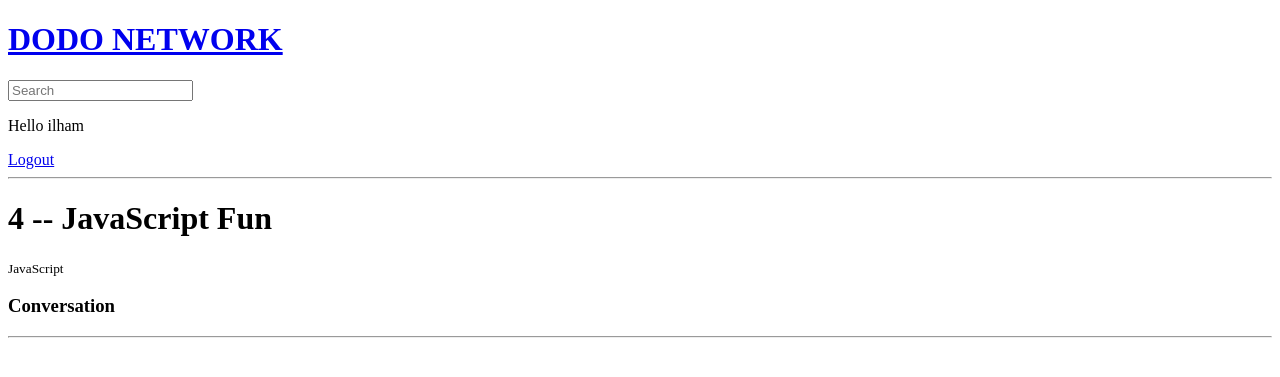
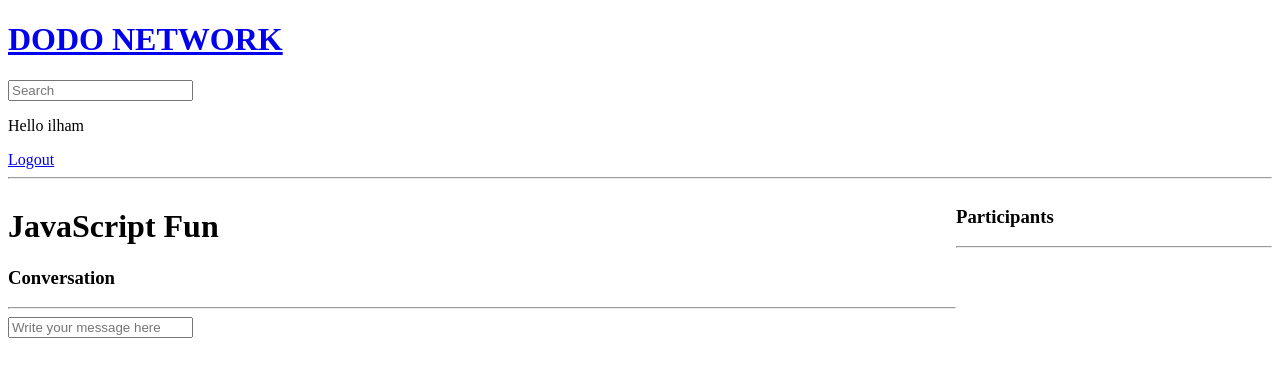
Before and after one commit to Mir-Ilham/Dodo-Network, a Django app: page /room/4/ in a window 1280 px wide. Shown: the top 377 px of the page. Run offline with Django 4.2, Linux system fonts and the light colour scheme; a user stored in the database is signed in; data comes from the database, SQL or seed files in the repository; both versions use the stored data as it was before the commit.

Commit message:
Add message create and delete functionality, add room participants section

```diff
--- a/base/models.py
+++ b/base/models.py
@@ -22,7 +22,6 @@ class BlogPost(models.Model):
 
 class Topic(models.Model):
     name = models.CharField(max_length=200)
-    experts = models.ManyToManyField(User, related_name="experts", blank=True)
 
     def __str__(self):
         return self.name
--- a/base/templates/base/room.html
+++ b/base/templates/base/room.html
@@ -2,11 +2,17 @@
 
 {% block content %}
 
-<header>
-    <h1>{{ room.id }} -- {{ room.name }}</h1>
-    <small>{{ room.topic }}</small>
+<style>
+    .room-container {
+        display: grid;
+        grid-template-columns: 3fr 1fr ;
+    }
+</style>
+
+<div class="room-container">
+    <div>
+        <h1>{{room.name}}</h1>
         <p>{{room.description}}</p>
-</header>
 
         <div class="comment-wrapper">
             <h3>Conversation</h3>
@@ -14,6 +20,9 @@
 
             {% for message in room_messages %}
                 <div>
+                    {% if request.user == message.user %}
+                        <a href="{% url 'delete-message' message.id %}">X</a>
+                    {% endif %}
                     <small>@{{message.user.username}} {{message.created | timesince }} ago</small>
                     <hr>
                     <p>{{message.body}}</p>
@@ -21,5 +30,23 @@
             {% endfor %}
         </div>
 
-
+        {% if request.user.is_authenticated %}
+        <div class="message-form">
+            <form method="POST" action="">
+                {% csrf_token %}
+                <input type="text" name="body" placeholder="Write your message here">
+            </form>
+        </div>
+        {% endif %}
+    </div>
+    <div>
+        <h3>Participants</h3>
+        <hr>
+        {% for user in participants %}
+            <div>
+                <p>@{{user.username}}</p>
+            </div>
+        {% endfor %}
+    </div>
+</div>
 {% endblock content %}
--- a/base/views.py
+++ b/base/views.py
@@ -73,6 +73,16 @@ def home(request):
 def room(request, pk):
     room = Room.objects.get(id=pk)
     room_messages = room.message_set.all()
+
+    if request.method == "POST":
+        message = Message.objects.create(
+            user = request.user,
+            room = room,
+            body = request.POST.get("body")
+        )
+        room.participants.add(request.user)
+        return redirect("room", pk=room.id)
+
     participants = room.participants.all()
     context = {"room": room, "room_messages": room_messages, "participants": participants}
     return render(request, "base/room.html", context)
@@ -117,8 +127,17 @@ def deleteRoom(request, pk):
         return redirect('home')
     return render(request, 'base/delete.html', {'obj': room})
 
+@login_required(login_url="login")
 def deleteMessage(request, pk):
-    pass
+    message = Message.objects.get(id=pk)
+
+    if request.user != message.user:
+        return redirect('home')
+
+    if request.method == "POST":
+        message.delete()
+        return redirect('home')
+    return render(request, 'base/delete.html', {'obj': room})
 
 def createPost(request):
     form = PostForm()
```
Also changed, not shown: base/migrations/0005_remove_topic_experts.py (added), db.sqlite3. Lines whose indentation alone changed are shown as unchanged.
